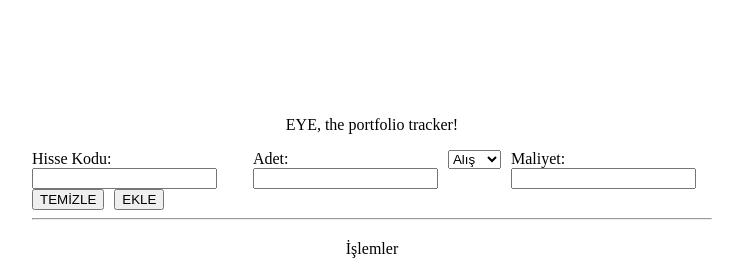
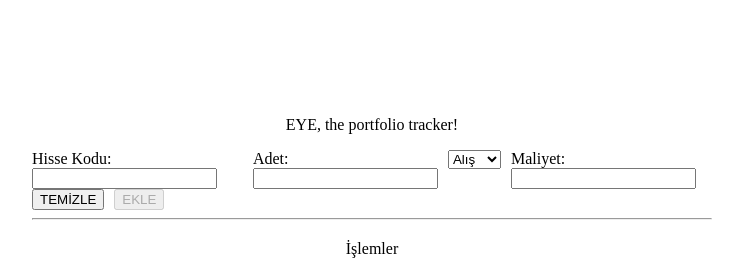
Before and after one commit to huseyin-kadioglu/eye-fe, a React (Create React App) app: page / in a window 1280 px wide. Shown: the top 273 px of the page, without its empty margins (268-1011 px from the left). Built offline with nearby package versions, Linux system fonts and the light colour scheme; no server answers.

Commit message:
adding rendering condition to a button

```diff
--- a/src/components/PortfolioInputView.js
+++ b/src/components/PortfolioInputView.js
@@ -8,6 +8,8 @@ const PortfolioInputView = ({setRefresh}) => {
     const [share, setShare] = useState(null);
     const [cost, setCost] = useState(null);
     const [side, setSide] = useState("BUY");
+
+    const addButtonRenderingCondition = code == null || share == null || cost == null;
 
     const onClickHandler = () => {
 
@@ -44,7 +46,7 @@ const PortfolioInputView = ({setRefresh}) => {
                     Hisse Kodu: <input id="code" name="code" onChange={e => setCode(e.target.value)}/>
                 </label>
                 <label>
-                    Adet: <input  id="share" name="share" onChange={e => setShare(toNumber(e.target.value))}/>
+                    Adet: <input id="share" name="share" onChange={e => setShare(toNumber(e.target.value))}/>
                 </label>
                 <label>
                     <select name="İşlem Yönü" onChange={e => setSide(e.target.value)}>
@@ -58,7 +60,7 @@ const PortfolioInputView = ({setRefresh}) => {
             </div>
             <div>
                 <button onClick={clearInputs}>TEMİZLE</button>
-                <button onClick={onClickHandler}>EKLE</button>
+                <button disabled={addButtonRenderingCondition} onClick={onClickHandler}>EKLE</button>
             </div>
             <hr/>
         </BaseInputView>
```
